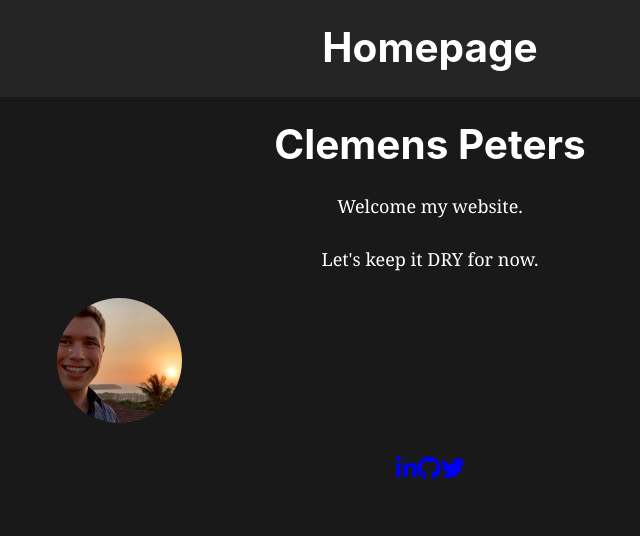
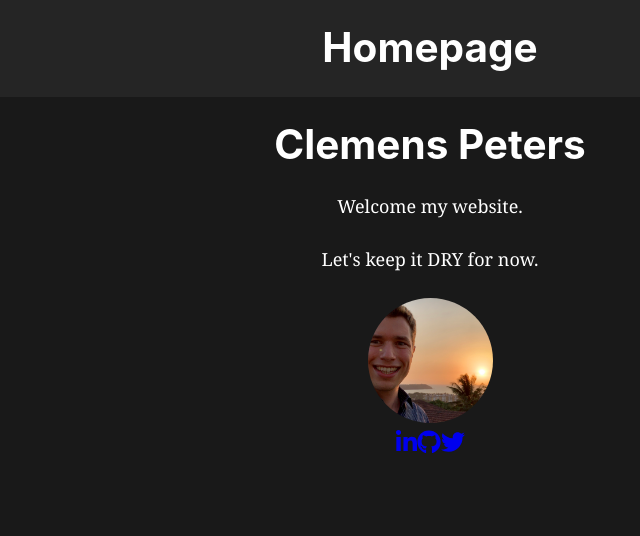
Before and after one commit to clemenspeters/gatsby-website, a Gatsby site: page / in a window 1280 px wide. Shown: the whole page, without its empty margins (210-850 px from the left). Built offline with nearby package versions, Linux system fonts and the light colour scheme; Gatsby itself is replaced by a stand-in of ours.

Commit message:
Add image container class.

```diff
--- a/src/pages/index.js
+++ b/src/pages/index.js
@@ -11,12 +11,7 @@ const IndexPage = () => (
     <h1>Clemens Peters</h1>
     <p>Welcome my website.</p>
     <p>Let's keep it DRY for now.</p>
-    <div
-      style={{
-        maxWidth: `300px`,
-        marginBottom: `1.45rem`,
-      }}
-    >
+    <div class="image-container">
       <Image />
     </div>
   </Layout>
```
